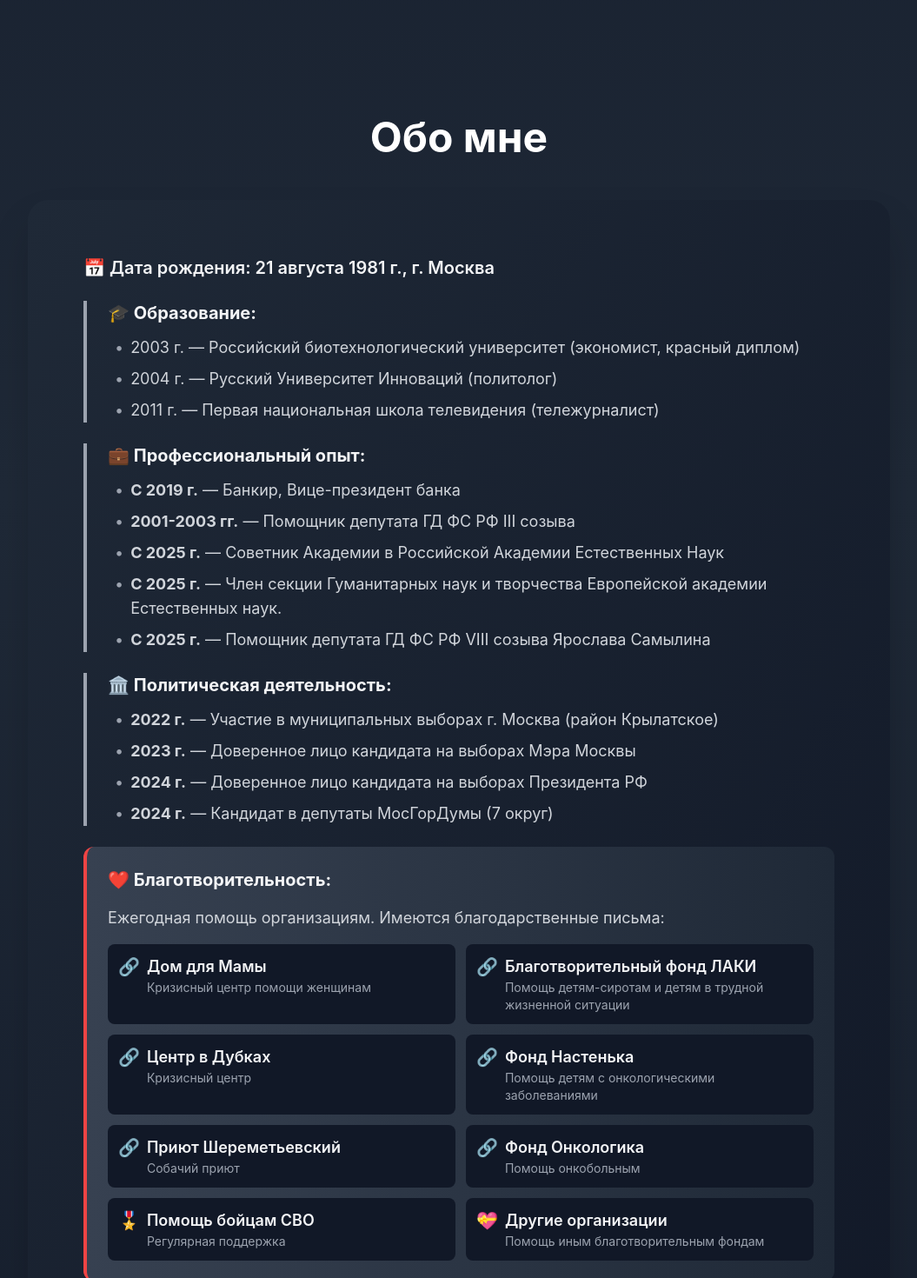
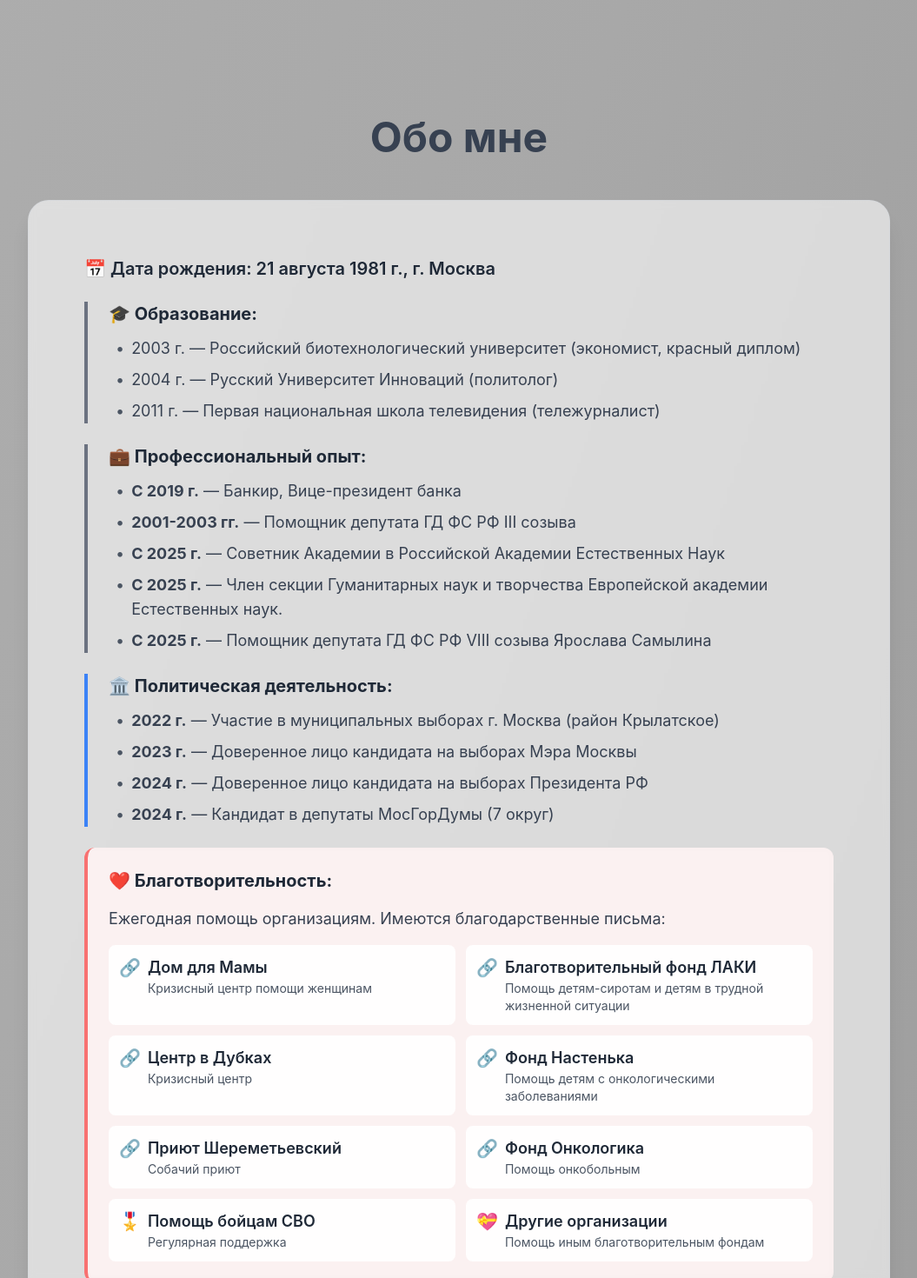
Before and after one commit to ChriZzo2/farafonov-landing, a React (Vite) app: page / in a window 1280 px wide. Shown: the part 1330-2800 px from the top of the page at 87% size, without its empty margins (112-1167 px from the left). Built offline with nearby package versions, Linux system fonts and the light colour scheme.

Commit message:
commit 8

```diff
--- a/src/App.tsx
+++ b/src/App.tsx
@@ -6,7 +6,7 @@ import NewsSection from './components/NewsSection'
 
 function App() {
     return (
-        <div className="min-h-screen bg-gradient-to-b from-gray-900 via-gray-800 to-gray-900 pb-20 lg:pb-0">
+        <div className="min-h-screen bg-gradient-to-br from-[#b0b0b0] via-[#a8a8a8] to-[#9a9a9a] pb-20 lg:pb-0">
             <div className="relative z-10">
                 <FloatingSocial />
                 <Header />
@@ -14,7 +14,7 @@ function App() {
                 <About />
                 <NewsSection />
 
-                <footer className="text-center py-8 text-gray-300 text-sm border-t border-gray-700/50 bg-gray-900/50 backdrop-blur-sm">
+                <footer className="text-center py-8 text-gray-700 text-sm border-t border-gray-500/30 bg-gray-400/10 backdrop-blur-sm">
                     <p>© 2026 Фарафонов Анатолий Анатольевич • Все права защищены</p>
                 </footer>
             </div>
--- a/src/components/About.tsx
+++ b/src/components/About.tsx
@@ -62,85 +62,85 @@ export default function About() {
 
     return (
         <section className="max-w-5xl mx-auto px-4 py-12 md:py-20 animate-fadeIn">
-            <h2 className="text-3xl sm:text-4xl md:text-5xl font-bold text-center mb-8 md:mb-12 text-white animate-slideUp">
+            <h2 className="text-3xl sm:text-4xl md:text-5xl font-bold text-center mb-8 md:mb-12 text-gray-700 animate-slideUp">
                 Обо мне
             </h2>
 
-            <div className="bg-gradient-to-br from-gray-800 to-gray-900 rounded-2xl md:rounded-3xl shadow-2xl p-6 sm:p-8 md:p-12 lg:p-16 mb-10 md:mb-12 transform transition-all duration-500 hover:shadow-gray-700/50 hover:scale-[1.01] animate-scaleIn">
-                <div className="space-y-6 text-base sm:text-lg text-gray-200 leading-relaxed">
-                    <p className="font-semibold text-gray-100 text-lg sm:text-xl">
+            <div className="bg-white/60 backdrop-blur-sm rounded-2xl md:rounded-3xl shadow-xl p-6 sm:p-8 md:p-12 lg:p-16 mb-10 md:mb-12 transform transition-all duration-500 hover:shadow-2xl hover:scale-[1.01] animate-scaleIn border border-gray-300/50">
+                <div className="space-y-6 text-base sm:text-lg text-gray-700 leading-relaxed">
+                    <p className="font-semibold text-gray-800 text-lg sm:text-xl">
                         📅 Дата рождения: 21 августа 1981 г., г. Москва
                     </p>
 
-                    <div className="border-l-4 border-gray-400 pl-6">
-                        <h3 className="font-bold text-gray-100 text-xl mb-3">🎓 Образование:</h3>
+                    <div className="border-l-4 border-gray-500 pl-6">
+                        <h3 className="font-bold text-gray-800 text-xl mb-3">🎓 Образование:</h3>
                         <ul className="space-y-2 ml-2">
                             <li className="flex items-start">
-                                <span className="text-gray-400 mr-2">•</span>
-                                <span className="text-gray-300">2003 г. — Российский биотехнологический университет (экономист, красный диплом)</span>
+                                <span className="text-gray-600 mr-2">•</span>
+                                <span>2003 г. — Российский биотехнологический университет (экономист, красный диплом)</span>
                             </li>
                             <li className="flex items-start">
-                                <span className="text-gray-400 mr-2">•</span>
-                                <span className="text-gray-300">2004 г. — Русский Университет Инноваций (политолог)</span>
+                                <span className="text-gray-600 mr-2">•</span>
+                                <span>2004 г. — Русский Университет Инноваций (политолог)</span>
                             </li>
                             <li className="flex items-start">
-                                <span className="text-gray-400 mr-2">•</span>
-                                <span className="text-gray-300">2011 г. — Первая национальная школа телевидения (тележурналист)</span>
+                                <span className="text-gray-600 mr-2">•</span>
+                                <span>2011 г. — Первая национальная школа телевидения (тележурналист)</span>
                             </li>
                         </ul>
                     </div>
 
-                    <div className="border-l-4 border-gray-400 pl-6">
-                        <h3 className="font-bold text-gray-100 text-xl mb-3">💼 Профессиональный опыт:</h3>
+                    <div className="border-l-4 border-gray-500 pl-6">
+                        <h3 className="font-bold text-gray-800 text-xl mb-3">💼 Профессиональный опыт:</h3>
                         <ul className="space-y-2 ml-2">
                             <li className="flex items-start">
-                                <span className="text-gray-400 mr-2">•</span>
-                                <span className="text-gray-300"><strong>С 2019 г.</strong> — Банкир, Вице-президент банка</span>
+                                <span className="text-gray-600 mr-2">•</span>
+                                <span><strong>С 2019 г.</strong> — Банкир, Вице-президент банка</span>
                             </li>
                             <li className="flex items-start">
-                                <span className="text-gray-400 mr-2">•</span>
-                                <span className="text-gray-300"><strong>2001-2003 гг.</strong> — Помощник депутата ГД ФС РФ III созыва</span>
+                                <span className="text-gray-600 mr-2">•</span>
+                                <span><strong>2001-2003 гг.</strong> — Помощник депутата ГД ФС РФ III созыва</span>
                             </li>
                             <li className="flex items-start">
-                                <span className="text-gray-400 mr-2">•</span>
-                                <span className="text-gray-300"><strong>С 2025 г.</strong> — Советник Академии в Российской Академии Естественных Наук</span>
+                                <span className="text-gray-600 mr-2">•</span>
+                                <span><strong>С 2025 г.</strong> — Советник Академии в Российской Академии Естественных Наук</span>
                             </li>
                             <li className="flex items-start">
-                                <span className="text-gray-400 mr-2">•</span>
-                                <span className="text-gray-300"><strong>С 2025 г.</strong> — Член секции Гуманитарных наук и творчества Европейской академии Естественных наук.</span>
+                                <span className="text-gray-600 mr-2">•</span>
+                                <span><strong>С 2025 г.</strong> — Член секции Гуманитарных наук и творчества Европейской академии Естественных наук.</span>
                             </li>
                             <li className="flex items-start">
-                                <span className="text-gray-400 mr-2">•</span>
-                                <span className="text-gray-300"><strong>С 2025 г.</strong> — Помощник депутата ГД ФС РФ VIII созыва Ярослава Самылина</span>
+                                <span className="text-gray-600 mr-2">•</span>
+                                <span><strong>С 2025 г.</strong> — Помощник депутата ГД ФС РФ VIII созыва Ярослава Самылина</span>
                             </li>
                         </ul>
                     </div>
 
-                    <div className="border-l-4 border-gray-400 pl-6">
-                        <h3 className="font-bold text-gray-100 text-xl mb-3">🏛️ Политическая деятельность:</h3>
+                    <div className="border-l-4 border-blue-500 pl-6">
+                        <h3 className="font-bold text-gray-800 text-xl mb-3">🏛️ Политическая деятельность:</h3>
                         <ul className="space-y-2 ml-2">
                             <li className="flex items-start">
-                                <span className="text-gray-400 mr-2">•</span>
-                                <span className="text-gray-300"><strong>2022 г.</strong> — Участие в муниципальных выборах г. Москва (район Крылатское)</span>
+                                <span className="text-gray-600 mr-2">•</span>
+                                <span><strong>2022 г.</strong> — Участие в муниципальных выборах г. Москва (район Крылатское)</span>
                             </li>
                             <li className="flex items-start">
-                                <span className="text-gray-400 mr-2">•</span>
-                                <span className="text-gray-300"><strong>2023 г.</strong> — Доверенное лицо кандидата на выборах Мэра Москвы</span>
+                                <span className="text-gray-600 mr-2">•</span>
+                                <span><strong>2023 г.</strong> — Доверенное лицо кандидата на выборах Мэра Москвы</span>
                             </li>
                             <li className="flex items-start">
-                                <span className="text-gray-400 mr-2">•</span>
-                                <span className="text-gray-300"><strong>2024 г.</strong> — Доверенное лицо кандидата на выборах Президента РФ</span>
+                                <span className="text-gray-600 mr-2">•</span>
+                                <span><strong>2024 г.</strong> — Доверенное лицо кандидата на выборах Президента РФ</span>
                             </li>
                             <li className="flex items-start">
-                                <span className="text-gray-400 mr-2">•</span>
-                                <span className="text-gray-300"><strong>2024 г.</strong> — Кандидат в депутаты МосГорДумы (7 округ)</span>
+                                <span className="text-gray-600 mr-2">•</span>
+                                <span><strong>2024 г.</strong> — Кандидат в депутаты МосГорДумы (7 округ)</span>
                             </li>
                         </ul>
                     </div>
 
-                    <div className="bg-gradient-to-r from-gray-700 to-gray-800 rounded-xl p-6 border-l-4 border-red-500">
-                        <h3 className="font-bold text-gray-100 text-xl mb-4">❤️ Благотворительность:</h3>
-                        <p className="mb-4 text-gray-300">Ежегодная помощь организациям. Имеются благодарственные письма:</p>
+                    <div className="bg-red-50/80 backdrop-blur-sm rounded-xl p-6 border-l-4 border-red-400">
+                        <h3 className="font-bold text-gray-800 text-xl mb-4">❤️ Благотворительность:</h3>
+                        <p className="mb-4 text-gray-700">Ежегодная помощь организациям. Имеются благодарственные письма:</p>
                         <div className="grid grid-cols-1 sm:grid-cols-2 gap-3">
                             {charityOrgs.map((org, idx) => (
                                 <a
@@ -148,38 +148,38 @@ export default function About() {
                                     href={org.url}
                                     target="_blank"
                                     rel="noopener noreferrer"
-                                    className="flex items-start gap-2 p-3 bg-gray-900 rounded-lg hover:shadow-md transition-all duration-300 hover:scale-105 group"
+                                    className="flex items-start gap-2 p-3 bg-white/90 rounded-lg hover:shadow-md transition-all duration-300 hover:scale-105 group"
                                 >
                                     <span className="text-red-500 text-xl">🔗</span>
                                     <div>
-                                        <p className="font-semibold text-gray-100 group-hover:text-white transition">{org.name}</p>
-                                        <p className="text-sm text-gray-400">{org.description}</p>
+                                        <p className="font-semibold text-gray-800 group-hover:text-red-600 transition">{org.name}</p>
+                                        <p className="text-sm text-gray-600">{org.description}</p>
                                     </div>
                                 </a>
                             ))}
-                            <div className="flex items-start gap-2 p-3 bg-gray-900 rounded-lg">
+                            <div className="flex items-start gap-2 p-3 bg-white/90 rounded-lg">
                                 <span className="text-red-500 text-xl">🎖️</span>
                                 <div>
-                                    <p className="font-semibold text-gray-100">Помощь бойцам СВО</p>
-                                    <p className="text-sm text-gray-400">Регулярная поддержка</p>
+                                    <p className="font-semibold text-gray-800">Помощь бойцам СВО</p>
+                                    <p className="text-sm text-gray-600">Регулярная поддержка</p>
                                 </div>
                             </div>
-                            <div className="flex items-start gap-2 p-3 bg-gray-900 rounded-lg">
+                            <div className="flex items-start gap-2 p-3 bg-white/90 rounded-lg">
                                 <span className="text-red-500 text-xl">💝</span>
                                 <div>
-                                    <p className="font-semibold text-gray-100">Другие организации</p>
-                                    <p className="text-sm text-gray-400">Помощь иным благотворительным фондам</p>
+                                    <p className="font-semibold text-gray-800">Другие организации</p>
+                                    <p className="text-sm text-gray-600">Помощь иным благотворительным фондам</p>
                                 </div>
                             </div>
                         </div>
                     </div>
 
-                    <div className="bg-gradient-to-r from-gray-700 to-gray-800 rounded-xl p-6 border-l-4 border-blue-500">
-                        <h3 className="font-bold text-gray-100 text-xl mb-3">📺 Освещение в СМИ:</h3>
-                        <p className="mb-4 text-gray-300">Эксперт газеты "Аргументы и факты", выступал экспертом в эфире телеканала "Россия 1", эксперт URA.RU, газеты "Московские ведомости" и других изданий.</p>
+                    <div className="bg-blue-50/80 backdrop-blur-sm rounded-xl p-6 border-l-4 border-blue-500">
+                        <h3 className="font-bold text-gray-800 text-xl mb-3">📺 Освещение в СМИ:</h3>
+                        <p className="mb-4 text-gray-700">Эксперт газеты "Аргументы и факты", выступал экспертом в эфире телеканала "Россия 1", эксперт URA.RU, газеты "Московские ведомости" и других изданий.</p>
                         <button
                             onClick={() => setShowMedia(!showMedia)}
-                            className="bg-gradient-to-r from-gray-600 to-gray-700 hover:from-gray-700 hover:to-gray-800 text-white font-semibold py-2 px-6 rounded-full transition-all flex items-center gap-2 hover:scale-105"
+                            className="bg-gray-600 hover:bg-gray-700 text-white font-semibold py-2 px-6 rounded-full transition-all flex items-center gap-2 hover:scale-105 shadow-lg"
                         >
                             {showMedia ? '▼ Скрыть публикации' : `▶ Показать все публикации (${mediaLinks.length})`}
                         </button>
@@ -192,16 +192,16 @@ export default function About() {
                                         href={link.url}
                                         target="_blank"
                                         rel="noopener noreferrer"
-                                        className="block p-4 bg-gray-900 rounded-lg hover:shadow-lg transition-all duration-300 hover:scale-[1.02] group border border-gray-700"
+                                        className="block p-4 bg-white/90 rounded-lg hover:shadow-lg transition-all duration-300 hover:scale-[1.02] group border border-gray-200"
                                     >
                                         <div className="flex items-start justify-between gap-3">
                                             <div className="flex-1">
-                                                <span className="inline-block px-3 py-1 bg-blue-900 text-blue-200 text-xs font-semibold rounded-full mb-2">
+                                                <span className="inline-block px-3 py-1 bg-blue-100 text-blue-700 text-xs font-semibold rounded-full mb-2">
                                                     {link.source}
                                                 </span>
-                                                <p className="font-medium text-gray-200 group-hover:text-white transition leading-snug">{link.title}</p>
+                                                <p className="font-medium text-gray-800 group-hover:text-blue-600 transition leading-snug">{link.title}</p>
                                             </div>
-                                            <span className="text-blue-400 text-2xl group-hover:translate-x-1 transition-transform flex-shrink-0">→</span>
+                                            <span className="text-blue-600 text-2xl group-hover:translate-x-1 transition-transform flex-shrink-0">→</span>
                                         </div>
                                     </a>
                                 ))}
@@ -214,7 +214,7 @@ export default function About() {
             <div className="text-center">
                 <button
                     onClick={() => setShowDiplomas(!showDiplomas)}
-                    className="bg-gradient-to-r from-gray-700 via-gray-600 to-gray-700 hover:from-gray-800 hover:via-gray-700 hover:to-gray-800 text-white font-bold text-base sm:text-lg py-4 sm:py-5 px-8 sm:px-12 rounded-full shadow-2xl transform hover:scale-105 transition-all duration-300 hover:shadow-gray-600/50"
+                    className="bg-gradient-to-r from-gray-600 via-gray-700 to-gray-600 hover:from-gray-700 hover:via-gray-800 hover:to-gray-700 text-white font-bold text-base sm:text-lg py-4 sm:py-5 px-8 sm:px-12 rounded-full shadow-2xl transform hover:scale-105 transition-all duration-300"
                 >
                     {showDiplomas ? '🔼 Скрыть дипломы' : '📜 Дипломы и благодарности'}
                 </button>
@@ -225,7 +225,7 @@ export default function About() {
                             <div
                                 key={idx}
                                 onClick={() => setSelectedImage(diploma)}
-                                className="bg-gray-900 rounded-xl md:rounded-2xl shadow-xl overflow-hidden transform hover:scale-105 transition-all duration-300 hover:shadow-2xl hover:shadow-gray-600/20 cursor-pointer group"
+                                className="bg-white/90 rounded-xl md:rounded-2xl shadow-xl overflow-hidden transform hover:scale-105 transition-all duration-300 hover:shadow-2xl cursor-pointer group border border-gray-200"
                                 style={{ animationDelay: `${idx * 0.1}s` }}
                             >
                                 <div className="relative">
--- a/src/components/Header.tsx
+++ b/src/components/Header.tsx
@@ -1,8 +1,8 @@
 export default function Header() {
     return (
-        <header className="relative text-center py-16 md:py-24 px-4 overflow-hidden">
+        <header className="relative text-center py-16 md:py-24 px-4 overflow-hidden bg-gradient-to-b from-dark via-gray-800 to-transparent">
             {/* Анимированный фон */}
-            <div className="absolute inset-0 opacity-5">
+            <div className="absolute inset-0 opacity-10">
                 <div className="absolute top-20 left-10 w-72 h-72 bg-white rounded-full blur-3xl animate-float"></div>
                 <div className="absolute bottom-20 right-10 w-96 h-96 bg-gray-400 rounded-full blur-3xl animate-float" style={{ animationDelay: '2s' }}></div>
             </div>
@@ -11,7 +11,7 @@ export default function Header() {
                 <h1 className="text-4xl sm:text-5xl md:text-6xl lg:text-7xl font-bold text-white mb-4 md:mb-6 animate-slideUp drop-shadow-2xl">
                     Фарафонов Анатолий Анатольевич
                 </h1>
-                <p className="text-xl sm:text-2xl md:text-3xl text-gray-300 font-medium px-4 animate-slideUp drop-shadow-lg" style={{ animationDelay: '0.2s' }}>
+                <p className="text-xl sm:text-2xl md:text-3xl text-gray-200 font-medium px-4 animate-slideUp drop-shadow-lg" style={{ animationDelay: '0.2s' }}>
                     Финансист • Политик • Общественный деятель
                 </p>
             </div>
```
Also changed, not shown: src/components/FloatingSocial.tsx (+5 -5 lines), src/components/ImageCarousel.tsx (+5 -5 lines).
